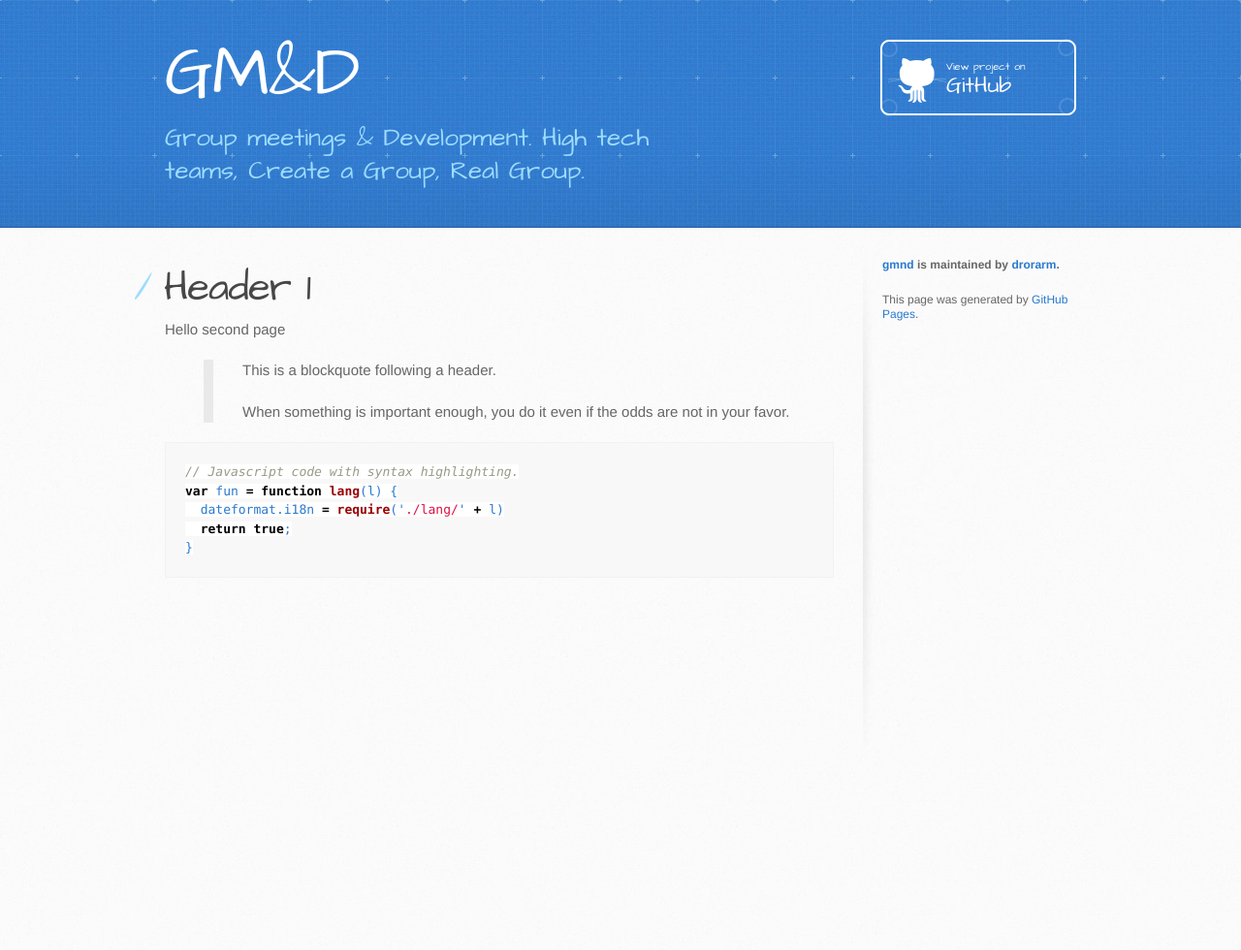
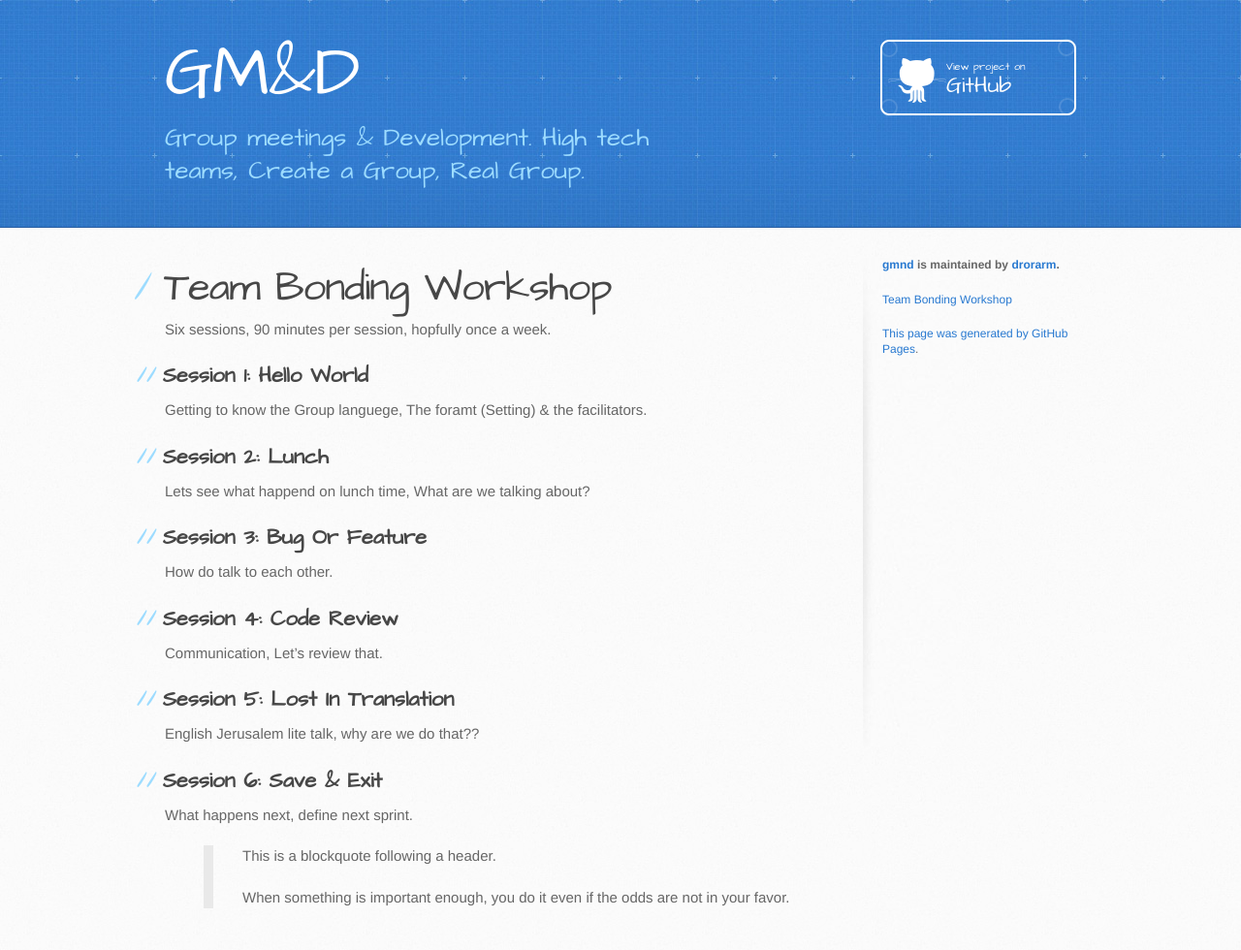
Before and after one commit to drorarm/gmnd, a Jekyll site: the page built from team_bond_ws.md, in a window 1280 px wide. Shown: the whole page at 97% size. Built offline with Jekyll 4.4.1, drawn with Linux system fonts in a browser that asks for light colours; our own code applies the rules of GitHub Pages for plain Markdown files; before the commit the page ends 900 px from its top, so only the background shows below that.

Commit message:
start working with links and pdfs & images

````diff
--- a/_layouts/default.html
+++ b/_layouts/default.html
@@ -51,7 +51,7 @@
           {% if site.github.is_project_page %}
             <p class="repo-owner"><a href="{{ site.github.repository_url }}">{{ site.github.repository_name }}</a> is maintained by <a href="{{ site.github.owner_url }}">{{ site.github.owner_name }}</a>.</p>
           {% endif %}
-
+	  <p> <a href="{{site.url | append: site.baseurl}}/team_bond_ws">Team Bonding Workshop</p>
           <p>This page was generated by <a href="https://pages.github.com">GitHub Pages</a>.</p>
         </aside>
       </div>
--- a/team_bond_ws.md
+++ b/team_bond_ws.md
@@ -3,17 +3,31 @@ layout: default
 ---
 
 
-# Header 1
-Hello second page
+# Team Bonding Workshop
+
+Six sessions, 90 minutes per session, hopfully once a week.
+
+## Session 1: Hello World
+Getting to know the Group languege, The foramt (Setting) & the facilitators.
+
+## Session 2: Lunch
+Lets see what happend on lunch time, What are we talking about?
+
+## Session 3: Bug Or Feature
+How do talk to each other.
+
+## Session 4: Code Review
+Communication, Let's review that.
+
+## Session 5: Lost In Translation
+English Jerusalem lite talk, why are we do that??
+
+## Session 6: Save & Exit
+What happens next, define next sprint.
+
+
+
 
 > This is a blockquote following a header.
 >
 > When something is important enough, you do it even if the odds are not in your favor.
-
-```js
-// Javascript code with syntax highlighting.
-var fun = function lang(l) {
-  dateformat.i18n = require('./lang/' + l)
-  return true;
-}
-```
````
Also changed, not shown: index.md (+7 -0 lines), assets/images/gmnd_logo.png (added), 1 other file.
